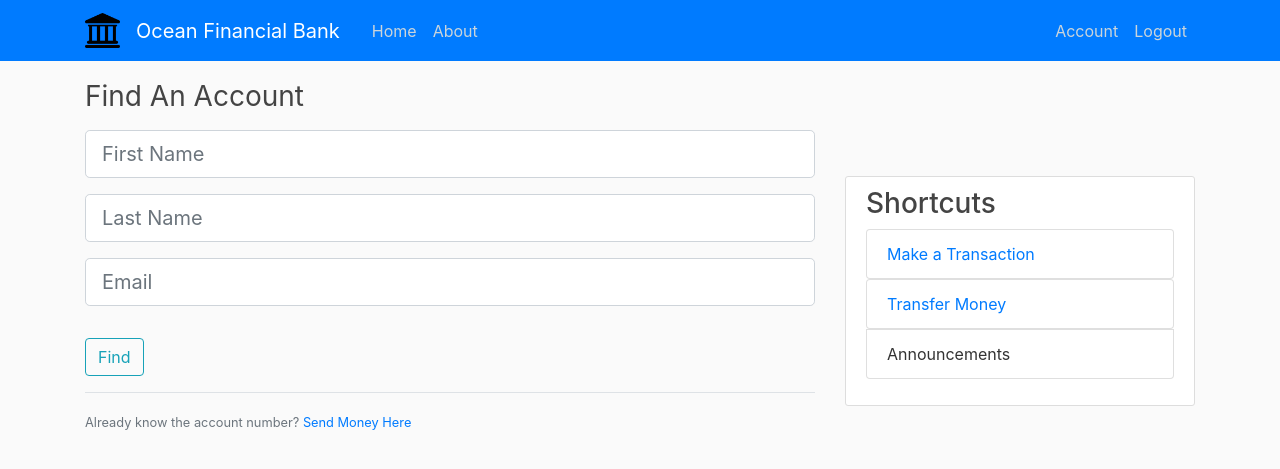
After one commit to stautonico/AP-CSP-Create-Project---Banking-Simulator, a Flask app: page /account/search/ in a window 1280 px wide. The commit adds this page. Shown: the top 469 px of the page. Run offline with Flask 2, Linux system fonts and the light colour scheme; a user stored in the database is signed in; some libraries are stand-ins or nearby versions.

Commit message:
Almost Done!
Added Transfer, transactions, login, and account page

```diff
--- a/bank/forms.py
+++ b/bank/forms.py
@@ -1,9 +1,13 @@
 from flask_wtf import FlaskForm
-from wtforms import StringField, PasswordField, SubmitField, BooleanField
-from wtforms.validators import DataRequired, Length, EqualTo, Email
+from wtforms import StringField, PasswordField, SubmitField, BooleanField, RadioField
+from wtforms.validators import DataRequired, Length, EqualTo, Email, ValidationError
+from bank.models import User
+from flask_login import current_user
 
 
 class RegForm(FlaskForm):
+    first_name = StringField("First Name", validators=[DataRequired()])
+    last_name = StringField("Last Name", validators=[DataRequired()])
     username = StringField("Username", validators=[DataRequired(), Length(min=3, max=20)])
     email = StringField("Email", validators=[DataRequired(), Email()])
     password = PasswordField("Password", validators=[DataRequired(), Length(min=4)])
@@ -12,9 +16,57 @@ class RegForm(FlaskForm):
     terms_of_service = BooleanField("I agree to The Terms of Service", validators=[DataRequired()])
     submit = SubmitField("Register")
 
+    def validate_username(self, username):
+        user = User.query.filter_by(username=username.data).first()
+        if user:
+            raise ValidationError("That username is already taken.")
+
+    def validate_email(self, email):
+        user = User.query.filter_by(email=email.data).first()
+        if user:
+            raise ValidationError("That email is already taken.")
+
 
 class LogInForm(FlaskForm):
     username = StringField("Username", validators=[DataRequired()])
     password = PasswordField("Password", validators=[DataRequired()])
     remember = BooleanField("Remember Me")
     submit = SubmitField("Log In")
+
+
+class TransactionForm(FlaskForm):
+    recipient = StringField("Recipient", validators=[DataRequired(), Length(min=8, max=12)])
+    amount = StringField("Amount", validators=[DataRequired()])
+    submit = SubmitField("Send")
+
+    def validate_recipient(self, recipient):
+        if current_user.account_number == int(recipient.data):
+            raise ValidationError("You cannot send money to yourself.")
+        recipient = User.query.filter_by(account_number=recipient.data).first()
+        if not recipient:
+            raise ValidationError("No user with that account number exists.")
+
+    def validate_amount(self, amount):
+        if current_user.checking < float(amount.data):
+            raise ValidationError("You do not have enough money to send.")
+        if float(amount.data) <= 0:
+            raise ValidationError("You must send at least one dollar.")
+
+
+class TransferMoneyForm(FlaskForm):
+    account = RadioField("Account To Transfer To", choices=[('Checking', 'Checking'), ('Savings', 'Savings')],
+                         validators=[DataRequired()])
+    amount = StringField("How Much To Transfer", validators=[DataRequired()])
+    submit = SubmitField("Transfer")
+
+
+class AccountSearchForm(FlaskForm):
+    first_name = StringField("First Name", validators=[DataRequired()])
+    last_name = StringField("Last Name", validators=[DataRequired()])
+    email = StringField("Email", validators=[DataRequired()])
+    submit = SubmitField("Find")
+
+
+class ReverseUserSearchForm(FlaskForm):
+    account_number = StringField("Account Number", validators=[DataRequired(), Length(min=8, max=12)])
+    submit = SubmitField("Find")
--- a/bank/routes.py
+++ b/bank/routes.py
@@ -1,32 +1,155 @@
-from flask import render_template, redirect, url_for, flash
-from bank import app
-from bank.forms import RegForm, LogInForm
+from flask import render_template, redirect, url_for, flash, request
+from bank import app, db, bcrypt
+from bank.forms import RegForm, LogInForm, TransactionForm, AccountSearchForm, ReverseUserSearchForm, TransferMoneyForm
+from bank.models import User, Transaction
+from flask_login import login_user, logout_user, current_user, login_required
+from random import randint
 
 
 @app.route("/")
 def home():
-    return render_template("index.html", title="Home", logged_in=False)
+    if current_user.is_authenticated:
+        sent_transactions = Transaction.query.filter_by(sender=current_user.account_number).all()
+        received_transactions = Transaction.query.filter_by(recipient=current_user.account_number).all()
+
+        if len(sent_transactions) >= 5:
+            sent_transactions = sent_transactions[:5]
+        if len(received_transactions) >= 5:
+            received_transactions = received_transactions[:5]
+
+        return render_template("index.html", title="Home", sent_transactions=sent_transactions,
+                               received_transactions=received_transactions)
+
+    return render_template("index.html", title="Home")
 
 
-@app.route("/login", methods=["GET", "POST"])
+@app.route("/login/", methods=["GET", "POST"])
 def login():
+    if current_user.is_authenticated:
+        return redirect(url_for("home"))
     form = LogInForm()
-    return render_template("login.html", title="Login", form=form, logged_in=False)
+    if form.validate_on_submit():
+        user = User.query.filter_by(username=form.username.data).first()
+        if user and bcrypt.check_password_hash(user.password, form.password.data):
+            login_user(user, remember=form.remember.data)
+            next_page = request.args.get("next")
+            return redirect(next_page) if next_page else redirect(url_for('home'))
+        else:
+            flash("Login Unsuccessful. Please Check Email and Password", "danger")
+    return render_template("login.html", title="Login", form=form)
 
 
-@app.route("/register", methods=["GET", "POST"])
+@app.route("/register/", methods=["GET", "POST"])
 def register():
+    if current_user.is_authenticated:
+        return redirect(url_for('home'))
     form = RegForm()
     if form.validate_on_submit():
+        password_hashed = bcrypt.generate_password_hash(form.password.data).decode("utf-8")
+        free_account_number = False
+        while not free_account_number:
+            account_number = randint(10000000, 999999999999)
+            if not User.query.filter_by(account_number=account_number).first():
+                free_account_number = True
+        new_user = User(username=form.username.data, email=form.email.data, password=password_hashed,
+                        account_number=account_number, first_name=form.first_name.data, last_name=form.last_name.data)
+        db.session.add(new_user)
+        db.session.commit()
         flash('Thanks for registering, please login to continue!', 'success')
-        return redirect(url_for("home"))
-    if form.submit():
-        print(form.errors)
+        return redirect(url_for("login"))
     return render_template("register.html", title="Register", form=form)
 
-@app.route("/tos")
+
+@app.route('/logout/')
+def logout():
+    if current_user.is_authenticated:
+        logout_user()
+        flash("Logged out successfully!", "success")
+        return redirect(url_for('home'))
+    flash("No user is currently logged in", "warning")
+    return redirect(url_for('home'))
+
+
+@app.route("/transaction/", methods=["GET", "POST"])
+@login_required
+def transaction():
+    form = TransactionForm()
+    if form.validate_on_submit():
+        recipient_user = User.query.filter_by(account_number=form.recipient.data).first()
+
+        transaction = Transaction(sender=current_user.account_number, recipient=recipient_user.account_number,
+                                  amount=float(form.amount.data))
+
+        current_user.checking -= float(form.amount.data)
+        recipient_user.checking += float(form.amount.data)
+        db.session.add(transaction)
+        db.session.commit()
+        flash(f"Successfully sent ${form.amount.data} to {form.recipient.data}!", "success")
+        return redirect(url_for("home"))
+    return render_template("transaction.html", form=form, title="Send Money")
+
+
+@app.route("/transfer/", methods=["GET", "POST"])
+@login_required
+def transfer():
+    form = TransferMoneyForm()
+    if form.validate_on_submit():
+        if form.account.data == "Savings":
+            current_user.checking -= float(form.amount.data)
+            current_user.savings += float(form.amount.data)
+            db.session.commit()
+            flash(f"Successfully transferred ${form.amount.data} to {form.account.data}", "success")
+            return redirect(url_for('account'))
+        else:
+            current_user.checking += float(form.amount.data)
+            current_user.savings -= float(form.amount.data)
+            db.session.commit()
+            flash(f"Successfully transferred ${form.amount.data} to {form.account.data}", "success")
+            return redirect(url_for('account'))
+    return render_template("transfer.html", title="Transfer Money", form=form)
+
+
+@app.route("/tos/")
 def tos():
     return render_template("tos.html", title="Terms Of Service")
+
+
+@app.route("/account/")
+@login_required
+def account():
+    sent_transactions = Transaction.query.filter_by(sender=current_user.account_number).all()
+    received_transactions = Transaction.query.filter_by(recipient=current_user.account_number).all()
+
+    return render_template("account.html",
+                           title=f"{current_user.username}", sent_transactions=sent_transactions,
+                           received_transactions=received_transactions)
+
+
+@app.route("/account/search/", methods=["GET", "POST"])
+@login_required
+def account_search():
+    form = AccountSearchForm()
+    if form.validate_on_submit():
+        user = User.query.filter_by(first_name=form.first_name.data, last_name=form.last_name.data,
+                                    email=form.email.data).first()
+        if user:
+            flash(f"Found user: {user.account_number}", "success")
+        else:
+            flash("No user found.", "warning")
+    return render_template("account_search.html", title="Find An Account", form=form)
+
+
+@app.route("/account/search-reverse/", methods=["GET", "POST"])
+@login_required
+def account_search_reverse():
+    form = ReverseUserSearchForm()
+    if form.validate_on_submit():
+        user = User.query.filter_by(account_number=form.account_number.data).first()
+        if user:
+            flash(f"Found user: {user.first_name} {user.last_name}", "success")
+        else:
+            flash("No user found.", "warning")
+    return render_template("reverse_account_search.html", title="Reverse Account Search", form=form)
 
 
 @app.errorhandler(404)
--- /dev/null
+++ b/bank/templates/account_search.html
@@ -0,0 +1,66 @@
+{% extends "header.html" %}
+{% block content %}
+<form method="POST" action="">
+    <h1 class="h3 mb-3 font-weight-normal">Find An Account</h1>
+
+    {{ form.hidden_tag() }}
+    <fieldset class="form-group">
+
+        {# first_name #}
+        <div class="form-group">
+
+            {% if form.first_name.errors %}
+            {{ form.first_name(class="form-control form-control-lg is-invalid") }}
+            <div class="invalid-feedback">
+                {% for error in form.first_name.errors %}
+                <span>{{ error }}</span>
+                {% endfor %}
+            </div>
+            {% else %}
+            {{ form.first_name(class="form-control form-control-lg", placeholder="First Name") }}
+            {% endif %}
+        </div>
+
+        {# last_name #}
+        <div class="form-group">
+
+            {% if form.last_name.errors %}
+            {{ form.last_name(class="form-control form-control-lg is-invalid") }}
+            <div class="invalid-feedback">
+                {% for error in form.last_name.errors %}
+                <span>{{ error }}</span>
+                {% endfor %}
+            </div>
+            {% else %}
+            {{ form.last_name(class="form-control form-control-lg", placeholder="Last Name") }}
+            {% endif %}
+        </div>
+
+        {# email #}
+        <div class="form-group">
+
+            {% if form.email.errors %}
+            {{ form.email(class="form-control form-control-lg is-invalid") }}
+            <div class="invalid-feedback">
+                {% for error in form.email.errors %}
+                <span>{{ error }}</span>
+                {% endfor %}
+            </div>
+            {% else %}
+            {{ form.email(class="form-control form-control-lg", placeholder="Email") }}
+            {% endif %}
+        </div>
+
+
+    </fieldset>
+    {# Submit Button#}
+    <div class="form-group">
+        {{ form.submit(class="btn btn-outline-info") }}
+    </div>
+    <div class="border-top pt-3">
+        <small class="text-muted">
+            Already know the account number? <a href="{{ url_for('transaction') }}">Send Money Here</a>
+        </small>
+    </div>
+</form>
+{% endblock %}
--- a/bank/templates/header.html
+++ b/bank/templates/header.html
@@ -55,10 +55,17 @@
                 </div>
                 <!-- Navbar Right Side -->
                 <div class="navbar-nav">
+
+                    {% if current_user.is_authenticated %}
+                    <a class="nav-item nav-link" href="{{ url_for('account') }}">Account</a>
+                    <!-- Register link on navbar -->
+                    <a class="nav-item nav-link" href="{{ url_for('logout') }}">Logout</a>
+                    {% else %}
                     <!-- Login link on navbar -->
                     <a class="nav-item nav-link" href="{{ url_for('login') }}">Login</a>
                     <!-- Register link on navbar -->
                     <a class="nav-item nav-link" href="{{ url_for('register') }}">Register</a>
+                    {% endif %}
                 </div>
             </div>
         </div>
@@ -69,10 +76,14 @@
     <div class="row">
         <div class="col-md-8">
             <!-- Enable flash messages -->
+            <!-- Dismissible came from bootstrap documentation: (https://getbootstrap.com/docs/4.0/components/alerts/#dismissing) -->
             {% with messages = get_flashed_messages(with_categories=true) %}
             {% if messages %}
             {% for category, message in messages %}
-            <div class="alert alert-{{ category }}">
+            <div class="alert alert-{{ category }} alert-dismissible fade show" role="alert">
+                <button type="button" class="close" data-dismiss="alert" aria-label="Close">
+                    <span aria-hidden="true">&times;</span>
+                </button>
                 {{ message }}
             </div>
             {% endfor %}
@@ -83,18 +94,22 @@
         </div>
         <!--Sidebar (probably unused)-->
         <div class="col-md-4">
-            {% if logged_in %}
+            <br><br><br><br>
+            {% if current_user.is_authenticated %}
             <div class="content-section">
                 <h3>Shortcuts</h3>
                 <ul class="list-group">
-                    <li class="list-group-item list-group-item-light">Make a Transaction</li>
-                    <li class="list-group-item list-group-item-light">Transfer Money</li>
-                    <li class="list-group-item list-group-item-light">Announcements</li>
+                    <a href="{{ url_for('transaction') }}">
+                        <li class="list-group-item">Make a Transaction</li>
+                    </a>
+                    <a href="{{ url_for('transfer') }}">
+                        <li class="list-group-item">Transfer Money</li>
+                    </a>
+                    <li class="list-group-item">Announcements</li>
                 </ul>
                 </p>
             </div>
             {% else %}
-            <br><br><br><br>
             <div class="content-section">
                 <h3>Information</h3>
                 <ul class="list-group">
```
Also changed, not shown: bank/__init__.py (+8 -0 lines), bank/models.py (+19 -10 lines), bank/templates/account.html (added, +58 -0 lines), bank/templates/index.html (+40 -3 lines), bank/templates/login.html (+11 -1 lines), bank/templates/register.html (+31 -2 lines), bank/templates/reverse_account_search.html (added, +30 -0 lines), bank/templates/transaction.html (added, +50 -0 lines), bank/templates/transfer.html (added, +55 -0 lines), bank/bank.db.
